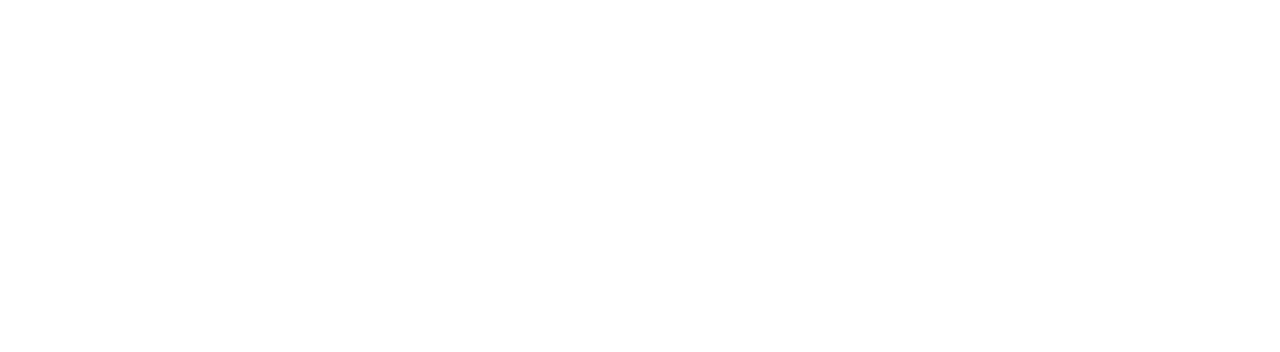
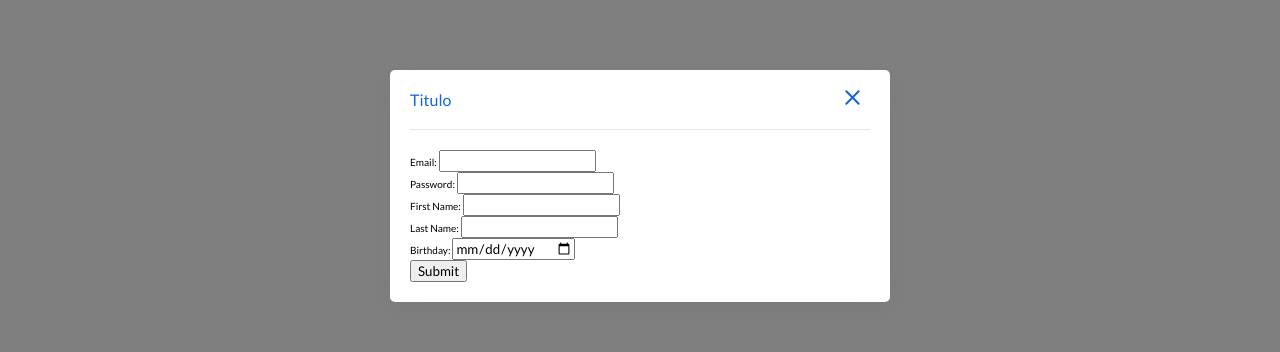
Before and after one commit to MemoSan27/react-crud-own, a React (Vite) app: page / in a window 1280 px wide. Both pictures are taken after a click on the button "Crear un nuevo usuario". Shown: the part 214-566 px from the top of the page. Built offline with nearby package versions, Linux system fonts and the light colour scheme; no server answers.

Commit message:
modal working with add

```diff
--- a/index.html
+++ b/index.html
@@ -4,7 +4,6 @@
     <meta charset="UTF-8" />
     <link href='https://unpkg.com/boxicons@2.1.4/css/boxicons.min.css' rel='stylesheet'>
     <link rel='stylesheet' href='https://cdn-uicons.flaticon.com/2.0.0/uicons-regular-rounded/css/uicons-regular-rounded.css'>
-    <link rel='stylesheet' href='https://cdn-uicons.flaticon.com/2.0.0/uicons-solid-straight/css/uicons-solid-straight.css'>
     <link rel="icon" type="image/svg+xml" href="/vite.svg" />
     <meta name="viewport" content="width=device-width, initial-scale=1.0" />
     <title>Vite + React</title>
--- a/src/App.jsx
+++ b/src/App.jsx
@@ -3,9 +3,11 @@
 import useCrud from './hooks/useCrud'
 import FormUser from './components/FormUser';
 import UserCard from './components/UserCard';
+import Modal from './components/Modal';
 
 function App() {
 
+  const [ isModalOpen, setIsModalOpen ] = useState(false);
   const [ infoUpdate, setInfoUpdate ] = useState();
   const url = 'https://users-crud.academlo.tech'
   const [ users, getUsers, createUser, deleteUser, updateUser ] = useCrud(url);
@@ -20,12 +22,24 @@
     <div>
       <header className='header'>
         <h2> Users </h2>
-        <button className='header__btn'> <i className='add bx bxs-message-square-add'></i> &nbsp; &nbsp; &nbsp; <span className='header__btn-desc'> Crear un nuevo usuario </span> </button>
+        <button onClick={ () => setIsModalOpen(!isModalOpen)} className='header__btn'> <i className='add bx bxs-message-square-add'></i> &nbsp; &nbsp; &nbsp; <span className='header__btn-desc'> Crear un nuevo usuario </span> </button>
       </header>
     {/*   <FormUser
         createUser={createUser}
         infoUpdate={infoUpdate}
       /> */}
+      <Modal
+        isModalOpen={isModalOpen}
+        setIsModalOpen={setIsModalOpen}>
+          <FormUser
+            createUser={createUser}
+            infoUpdate={infoUpdate}
+            setIsModalOpen={setIsModalOpen}
+          />
+
+      </Modal>
+
+
       <div className='cards-container'>
         {
           users?.map( user => (
--- a/src/components/FormUser.jsx
+++ b/src/components/FormUser.jsx
@@ -2,7 +2,7 @@
 import { useForm } from "react-hook-form"
 
 
-const FormUser = ({ createUser, infoUpdate }) => {
+const FormUser = ({ createUser, infoUpdate, setIsModalOpen }) => {
 
   const { register, reset, handleSubmit } = useForm();
 
@@ -19,6 +19,7 @@
         last_name: '',
         birthday: ''
       });
+      setIsModalOpen(false);
   }
 
   return (
--- /dev/null
+++ b/src/components/Modal.jsx
@@ -0,0 +1,89 @@
+import styled from "styled-components";
+
+const Modal = ( { children, isModalOpen, setIsModalOpen }) => {
+  return (
+    <>
+        { isModalOpen &&
+            <Overlay>
+                <ModalContainer>
+                    <ModalHeader>
+                        <h3>Titulo</h3>
+                    </ModalHeader>
+
+                    <CloseButton onClick={ () => setIsModalOpen(false)}>
+                        <svg xmlns="http://www.w3.org/2000/svg" width="45" height="45" fill="currentColor" className="bi bi-x" viewBox="0 0 16 16">
+                        <path d="M4.646 4.646a.5.5 0 0 1 .708 0L8 7.293l2.646-2.647a.5.5 0 0 1 .708.708L8.707 8l2.647 2.646a.5.5 0 0 1-.708.708L8 8.707l-2.646 2.647a.5.5 0 0 1-.708-.708L7.293 8 4.646 5.354a.5.5 0 0 1 0-.708z"/>
+                        </svg>
+                    </CloseButton>
+
+                    { children }
+                </ModalContainer>
+            </Overlay>
+        }
+    </>
+  )
+}
+
+export default Modal;
+
+const Overlay = styled.div`
+    width: 100vw;
+    height: 100vh;
+    position: fixed;
+    top: 0;
+    left: 0;
+    background: rgba(0,0,0,0.5);
+    padding: 40px;
+    display: flex;
+    justify-content: center;
+    align-items: center;
+
+`;
+
+const ModalContainer = styled.div`
+    width: 500px;
+    min-height: 100px;
+    background: #fff;
+    position: relative;
+    border-radius: 5px;
+    box-shadow: rgba(100,100,111,0.2) 0px 7px 29px 0px;
+    padding: 20px;
+`;
+
+const ModalHeader = styled.div`
+    display: flex;
+    align-items: center;
+    justify-content: space-between;
+    margin-bottom: 20px;
+    padding-bottom: 20px;
+    border-bottom: 1px solid #E8E8E8;
+
+    h3{
+        font-weight: 500;
+        font-size: 16px;
+        color: #1766DC;
+    }
+`;
+
+const CloseButton = styled.button`
+    position: absolute;
+    top: 5px;
+    right: 15px;
+    width: 45px;
+    height: 45px;
+    border: none;
+    background: none;
+    cursor: pointer;
+    transition: 300ms ease all;
+    border-radius: 5px;
+    color: #1766DC;
+
+    &:hover{
+        background: #f2f2f2;
+    }
+
+    svg{
+        width: 100%;
+        height: 100%;
+    }
+`;
```
